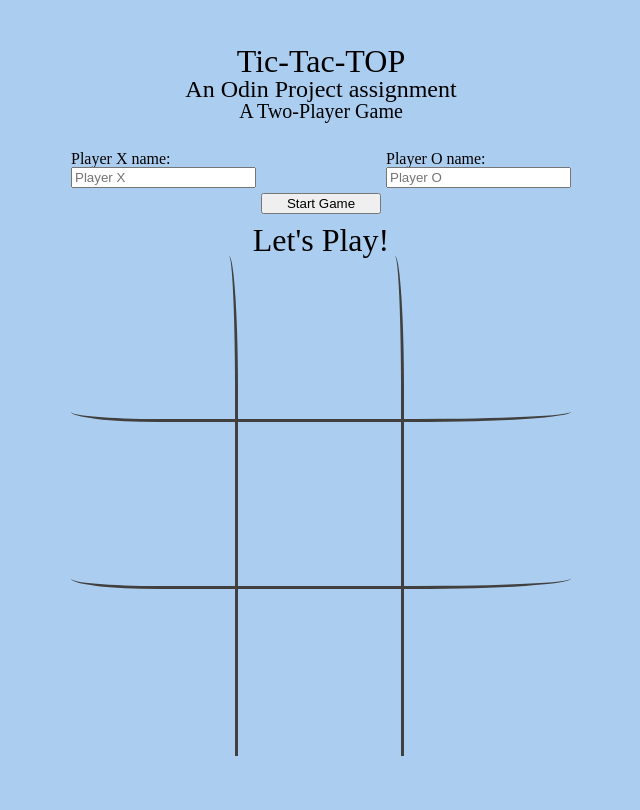
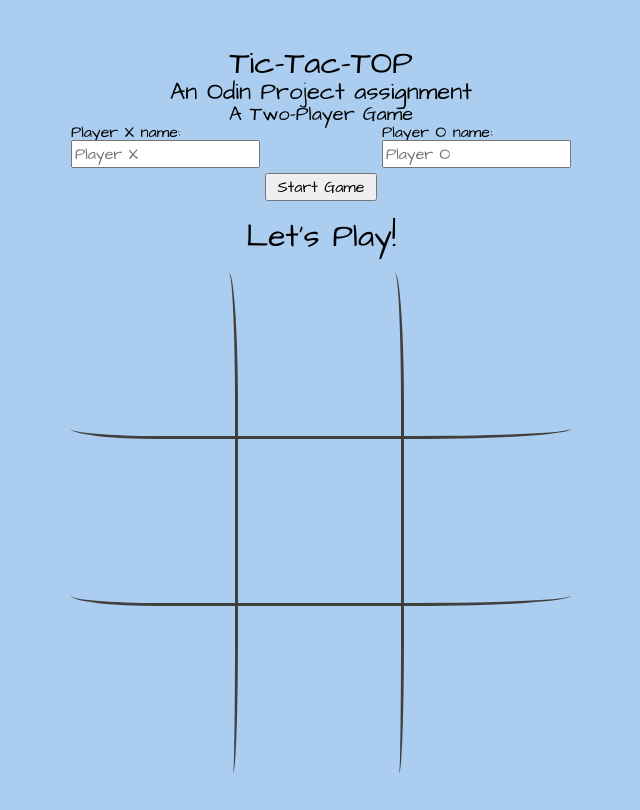
Before and after one commit to omaskati/tic-tac-toe, a plain HTML site: page index.html in a window 1280 px wide. Shown: the whole page, without its empty margins (319-959 px from the left). Drawn offline with Linux system fonts and the light colour scheme.

Commit message:
Edit game borders & apply hand font to whole page

```diff
--- a/scripts-v2.js
+++ b/scripts-v2.js
@@ -139,6 +139,8 @@ const displayController = (function(){
             let squareDiv = document.createElement("div");
             squareDiv.classList.add("square");
             if(i === 0) squareDiv.classList.add("first-row");
+            if(j === 0) squareDiv.classList.add("first-col");
+            if(i === gameboard.getSize()-1) squareDiv.classList.add("last-row");
             if(j === gameboard.getSize()-1) squareDiv.classList.add("last-col");
             squareDiv.setAttribute("data-row", `${i}`);
             squareDiv.setAttribute("data-col", `${j}`);
--- a/styles.css
+++ b/styles.css
@@ -5,13 +5,20 @@
 
     --board-width: 500px;
 
+    font-family: 'Architects Daughter', cursive;
+
+}
+
+button, input{
+    font-family: 'Architects Daughter', cursive;
+    font-size: 1em;
 }
 
 .container{
     height: 100vh;
     min-height: 100%;
     width: var(--board-width);
-    margin: 0 auto;
+    margin: 10px auto 0 auto;
     display: flex;
     flex-flow: column nowrap;
     justify-content: center;
@@ -20,7 +27,6 @@
 
 .headings{
     text-align:center;
-    margin-bottom: 20px;
 }
 
 h1{
@@ -73,19 +79,23 @@ h3{
     border-top-right-radius: 15px 225px;
 }
 
+.square.last-row{
+    border-bottom-right-radius: 8px 225px;
+}
+
 .square.last-col{
     border-right: none;
 }
 
 .symbol{
-    font-size: 4rem;
+    font-size: 5.5rem;
     font-family: 'Architects Daughter', cursive;
     pointer-events: none;
 }
 
 #game-inputs{
     width: 100%;
-    padding: 10px;
+    padding-bottom: 10px;
     display: grid;
     gap: 5px;
     grid-template-columns: 1fr 1fr 1fr;
@@ -103,3 +113,7 @@ h3{
             grid-column-start: 3;
         }
 }
+
+#status{
+    margin: 10px 0 20px 0;
+}
```
